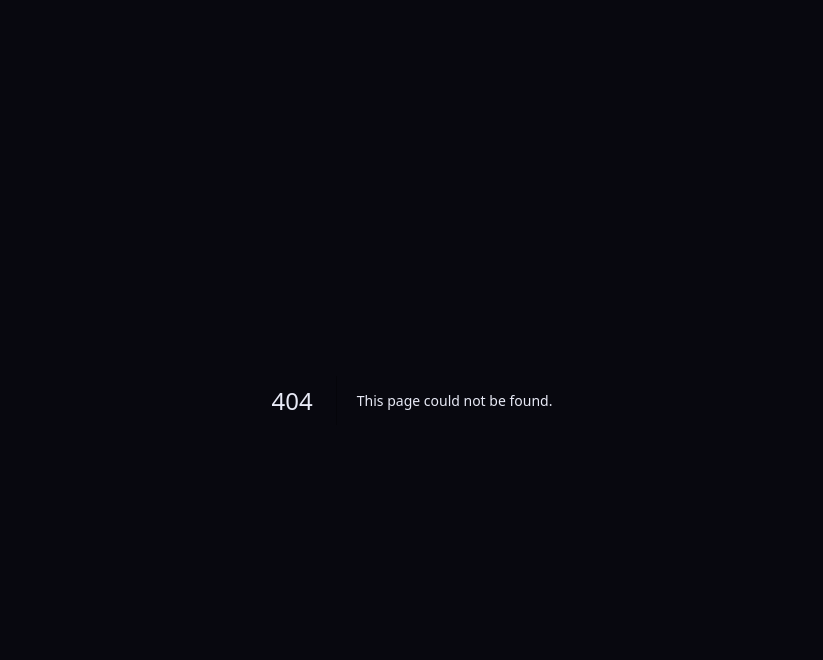
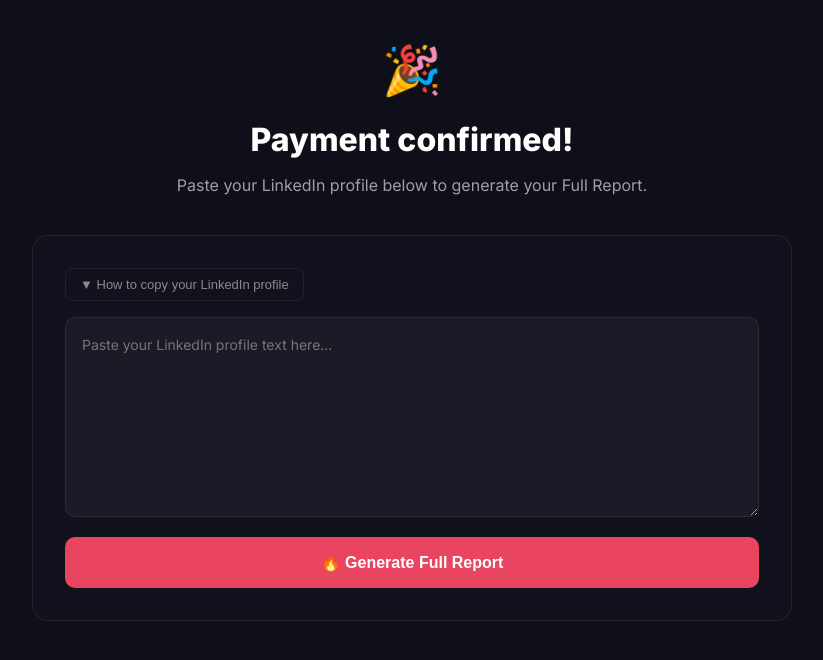
Before and after one commit to tokoyoshi1000/roastin, a Next.js app: page /success in a window 1280 px wide. Before the commit this address had no page. Shown: the top 660 px of the page, without its empty margins (228-1051 px from the left). Built offline with nearby package versions, Linux system fonts and the light colour scheme.

Commit message:
Add app/success/page.js

```diff
--- /dev/null
+++ b/app/success/page.js
@@ -0,0 +1,120 @@
+'use client'
+import { useState, Suspense } from 'react'
+import { useSearchParams } from 'next/navigation'
+
+const RED = '#E94560'
+const NAVY = '#0f0f1a'
+const CARD = '#12121f'
+const BORDER = 'rgba(255,255,255,0.07)'
+
+function SuccessContent() {
+  const searchParams = useSearchParams()
+  const sessionId = searchParams.get('session_id')
+  const [text, setText] = useState('')
+  const [loading, setLoading] = useState(false)
+  const [report, setReport] = useState(null)
+  const [error, setError] = useState('')
+  const [showInstructions, setShowInstructions] = useState(false)
+
+  async function generateReport() {
+    if (!text.trim() || text.trim().length < 50) { setError('Please paste your LinkedIn profile text first.'); return }
+    setLoading(true); setError('')
+    try {
+      const res = await fetch('/api/full-report', { method: 'POST', headers: { 'Content-Type': 'application/json' }, body: JSON.stringify({ text, sessionId }) })
+      const data = await res.json()
+      if (data.error) throw new Error(data.error)
+      setReport(data)
+    } catch (err) { setError(err.message || 'Something went wrong.') }
+    finally { setLoading(false) }
+  }
+  return (
+    <div style={{ minHeight: '100vh', background: NAVY, color: '#fff', fontFamily: 'Inter, sans-serif', padding: '40px 20px' }}>
+      <div style={{ maxWidth: 760, margin: '0 auto' }}>
+        <div style={{ textAlign: 'center', marginBottom: 40 }}>
+          <div style={{ fontSize: 48, marginBottom: 12 }}>🎉</div>
+          <h1 style={{ fontSize: 32, fontWeight: 800, marginBottom: 8 }}>Payment confirmed!</h1>
+          <p style={{ color: 'rgba(255,255,255,0.6)', fontSize: 16 }}>Paste your LinkedIn profile below to generate your Full Report.</p>
+        </div>
+        {!report && (
+          <div style={{ background: CARD, border: '1px solid ' + BORDER, borderRadius: 16, padding: 32 }}>
+            <button onClick={() => setShowInstructions(!showInstructions)} style={{ background: 'none', border: '1px solid ' + BORDER, color: 'rgba(255,255,255,0.5)', borderRadius: 8, padding: '8px 14px', fontSize: 13, cursor: 'pointer', marginBottom: 16 }}>
+              {showInstructions ? '▲' : '▼'} How to copy your LinkedIn profile
+            </button>
+            {showInstructions && (
+              <div style={{ background: 'rgba(255,255,255,0.04)', borderRadius: 8, padding: 16, marginBottom: 16, fontSize: 14, color: 'rgba(255,255,255,0.7)', lineHeight: 1.6 }}>
+                1. Open your LinkedIn profile → Press Ctrl+A → Ctrl+C → Paste below
+              </div>
+            )}
+            <textarea value={text} onChange={e => setText(e.target.value)} placeholder="Paste your LinkedIn profile text here..."
+              style={{ width: '100%', minHeight: 200, background: 'rgba(255,255,255,0.04)', border: '1px solid ' + BORDER, borderRadius: 10, color: '#fff', padding: 16, fontSize: 14, lineHeight: 1.6, resize: 'vertical', outline: 'none', boxSizing: 'border-box', fontFamily: 'inherit' }} />
+            {error && <p style={{ color: RED, marginTop: 8, fontSize: 14 }}>{error}</p>}
+            <button onClick={generateReport} disabled={loading} style={{ width: '100%', marginTop: 16, padding: '16px', borderRadius: 10, background: loading ? 'rgba(233,69,96,0.5)' : RED, color: '#fff', border: 'none', fontSize: 16, fontWeight: 700, cursor: loading ? 'not-allowed' : 'pointer' }}>
+              {loading ? '⏳ Generating your Full Report...' : '🔥 Generate Full Report'}
+            </button>
+          </div>
+        )}
+        {report && (
+          <div style={{ display: 'flex', flexDirection: 'column', gap: 24 }}>
+            <div style={{ background: CARD, border: '1px solid ' + BORDER, borderRadius: 16, padding: 32, textAlign: 'center' }}>
+              <div style={{ fontSize: 72, fontWeight: 900, color: report.score >= 70 ? '#4ade80' : report.score >= 50 ? '#facc15' : RED }}>{report.score}</div>
+              <div style={{ color: 'rgba(255,255,255,0.5)', fontSize: 14 }}>/100 Profile Score</div>
+            </div>
+            <div style={{ background: CARD, border: '1px solid ' + BORDER, borderRadius: 16, padding: 28 }}>
+              <h3 style={{ color: RED, fontSize: 12, letterSpacing: 2, textTransform: 'uppercase', marginBottom: 12 }}>🔥 The Roast</h3>
+              <p style={{ color: 'rgba(255,255,255,0.85)', lineHeight: 1.7, margin: 0, fontSize: 16 }}>{report.roast}</p>
+            </div>
+            {report.breakdown && (
+              <div style={{ background: CARD, border: '1px solid ' + BORDER, borderRadius: 16, padding: 28 }}>
+                <h3 style={{ fontSize: 18, fontWeight: 700, marginBottom: 20 }}>📊 Detailed Breakdown</h3>
+                {Object.entries(report.breakdown).map(([key, val]) => (
+                  <div key={key} style={{ marginBottom: 24, paddingBottom: 24, borderBottom: '1px solid ' + BORDER }}>
+                    <div style={{ display: 'flex', justifyContent: 'space-between', marginBottom: 8 }}>
+                      <span style={{ fontWeight: 700, textTransform: 'capitalize' }}>{key === 'socialProof' ? 'Social Proof' : key}</span>
+                      <span style={{ color: RED, fontWeight: 800 }}>{val.score}/25</span>
+                    </div>
+                    <p style={{ color: 'rgba(255,255,255,0.65)', fontSize: 14, lineHeight: 1.6, marginBottom: 10 }}>{val.analysis}</p>
+                    {val.rewrite && <div style={{ background: 'rgba(233,69,96,0.08)', border: '1px solid rgba(233,69,96,0.2)', borderRadius: 8, padding: 12 }}><div style={{ fontSize: 11, color: RED, fontWeight: 700, marginBottom: 6 }}>✏️ SUGGESTED REWRITE</div><p style={{ color: 'rgba(255,255,255,0.8)', fontSize: 14, margin: 0, lineHeight: 1.6 }}>{val.rewrite}</p></div>}
+                  </div>
+                ))}
+              </div>
+            )}
+            {report.fullImprovements && (
+              <div style={{ background: CARD, border: '1px solid ' + BORDER, borderRadius: 16, padding: 28 }}>
+                <h3 style={{ fontSize: 18, fontWeight: 700, marginBottom: 16 }}>⚡ 10 Specific Improvements</h3>
+                {report.fullImprovements.map((item, i) => (<div key={i} style={{ display: 'flex', gap: 12, marginBottom: 12 }}><span style={{ color: RED, fontWeight: 800, minWidth: 24 }}>{i+1}.</span><span style={{ color: 'rgba(255,255,255,0.8)', fontSize: 14, lineHeight: 1.6 }}>{item}</span></div>))}
+              </div>
+            )}
+            {report.actionPlan && (
+              <div style={{ background: CARD, border: '1px solid ' + BORDER, borderRadius: 16, padding: 28 }}>
+                <h3 style={{ fontSize: 18, fontWeight: 700, marginBottom: 20 }}>📅 4-Week Action Plan</h3>
+                {Object.entries(report.actionPlan).map(([week, actions], wi) => (
+                  <div key={week} style={{ marginBottom: 20 }}>
+                    <div style={{ fontSize: 12, fontWeight: 700, color: RED, letterSpacing: 1, textTransform: 'uppercase', marginBottom: 8 }}>Week {wi+1}</div>
+                    {actions.map((a, ai) => (<div key={ai} style={{ display: 'flex', gap: 10, marginBottom: 6 }}><span style={{ color: '#4ade80', fontSize: 12, marginTop: 3 }}>✓</span><span style={{ color: 'rgba(255,255,255,0.75)', fontSize: 14, lineHeight: 1.5 }}>{a}</span></div>))}
+                  </div>
+                ))}
+              </div>
+            )}
+            {report.keywords && (
+              <div style={{ background: CARD, border: '1px solid ' + BORDER, borderRadius: 16, padding: 28 }}>
+                <h3 style={{ fontSize: 18, fontWeight: 700, marginBottom: 16 }}>🔑 Keywords to Add</h3>
+                <div style={{ display: 'flex', flexWrap: 'wrap', gap: 8 }}>
+                  {report.keywords.map((kw, i) => (<span key={i} style={{ background: 'rgba(233,69,96,0.12)', border: '1px solid rgba(233,69,96,0.25)', color: RED, borderRadius: 20, padding: '6px 14px', fontSize: 13, fontWeight: 600 }}>{kw}</span>))}
+                </div>
+              </div>
+            )}
+            <div style={{ textAlign: 'center', paddingBottom: 40 }}><a href="/" style={{ color: 'rgba(255,255,255,0.4)', fontSize: 14, textDecoration: 'none' }}>← Back to RoastIn</a></div>
+          </div>
+        )}
+      </div>
+    </div>
+  )
+}
+
+export default function SuccessPage() {
+  return (
+    <Suspense fallback={<div style={{ minHeight: '100vh', background: '#0f0f1a', display: 'flex', alignItems: 'center', justifyContent: 'center', color: '#fff' }}>Loading...</div>}>
+      <SuccessContent />
+    </Suspense>
+  )
+}
```
